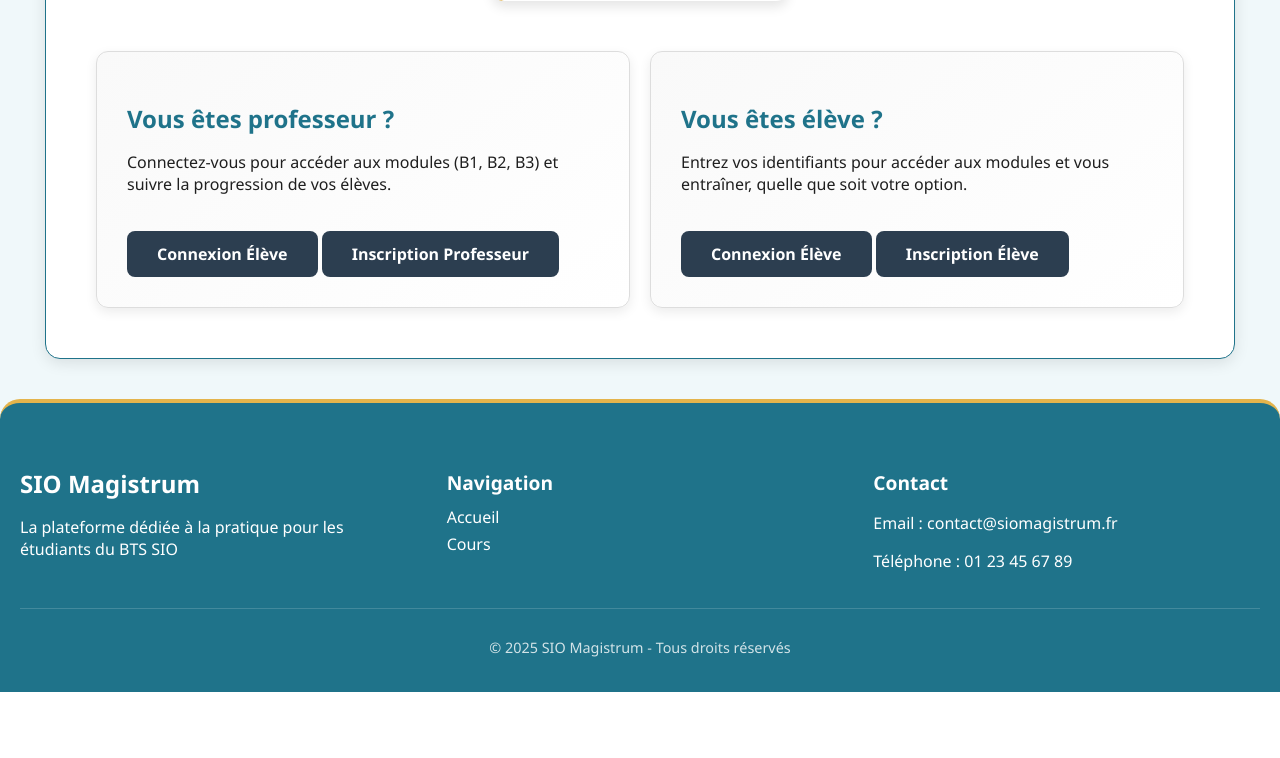
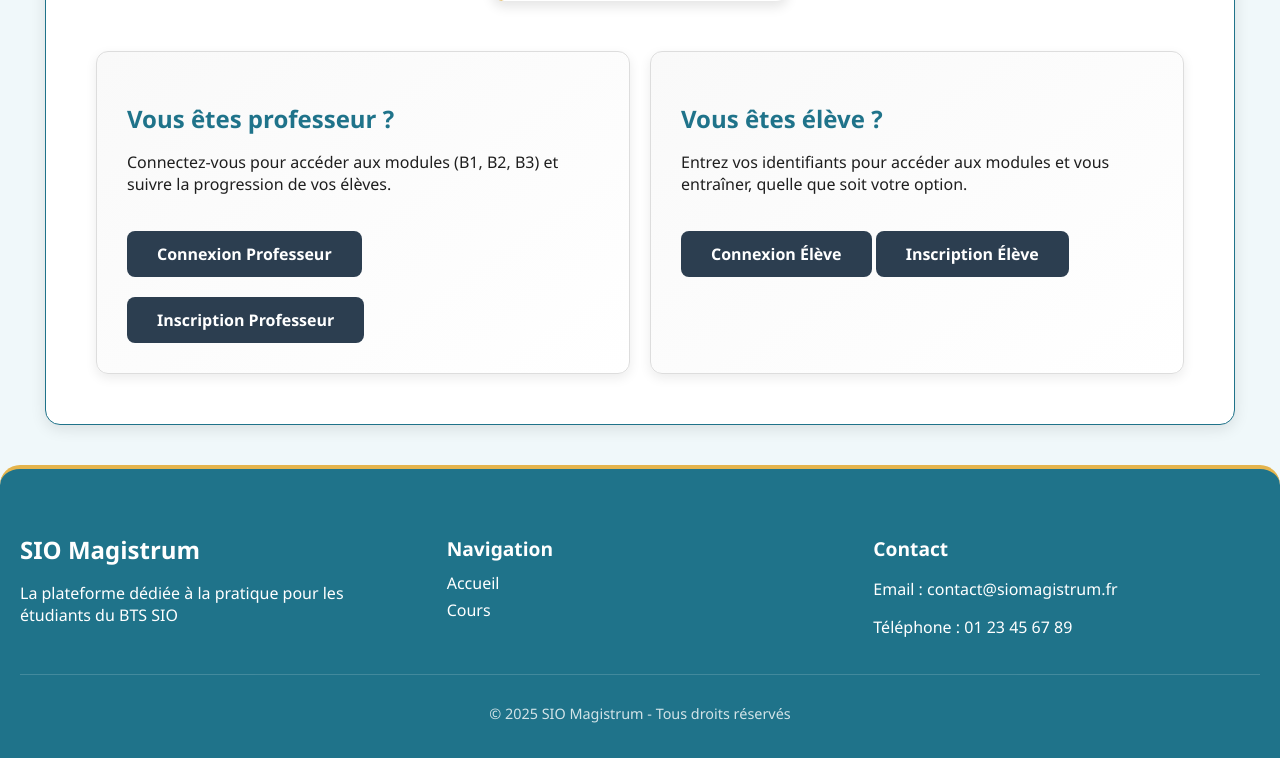
Before and after one commit to Apprentissage-Cours-Stage/SIO-Magistrum, a Django app: page / in a window 1280 px wide. Shown: the part 1037-1795 px from the top of the page. Before the commit the page ends 1729 px from the top, so only its background shows below. Run offline with Django 5.2, Linux system fonts and the light colour scheme.

Commit message:
Mise à jour de cohérence

```diff
--- a/SIOMagistrum/home/templates/home/index.html
+++ b/SIOMagistrum/home/templates/home/index.html
@@ -54,7 +54,7 @@
             <div class="prof-section">
                 <h2>Vous êtes professeur ?</h2>
                 <p>Connectez-vous pour accéder aux modules (B1, B2, B3) et suivre la progression de vos élèves.</p>
-                <a class="connexion-btn" href="{% url 'login_prof' %}">Connexion Élève</a>
+                <a class="connexion-btn" href="{% url 'login_prof' %}">Connexion Professeur</a>
                 <a class="connexion-btn" href="{% url 'inscription_prof' %}">Inscription Professeur</a>
             </div>
             <div class="eleve-section">
```
